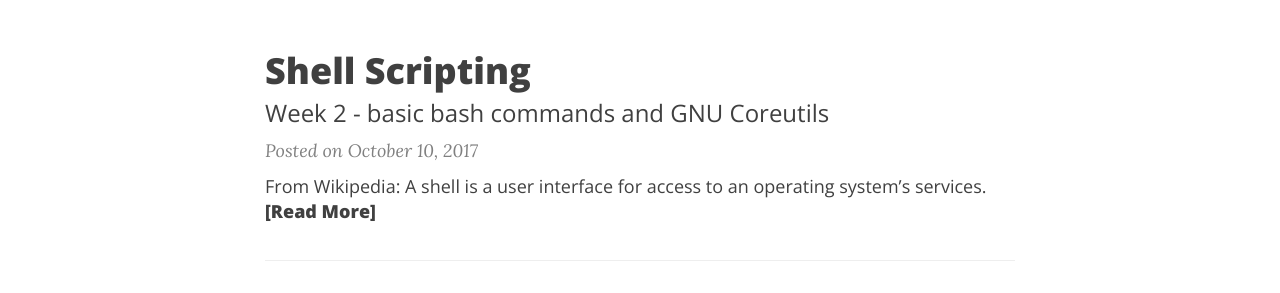
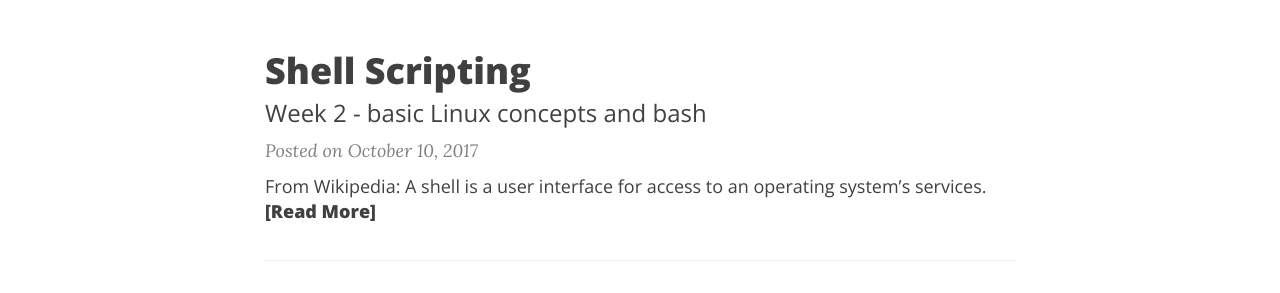
Before and after one commit to wsec/club, a Jekyll site: the page built from docs/index.html, in a window 1280 px wide and 1336 px high. Shown: the part 286-579 px from the top of the window. Built offline with Jekyll 4.4.1, drawn with Linux system fonts in a browser that asks for light colours; nearby versions of some CDN libraries; the list of posts is cut into pages by our own code.

Commit message:
Update README.md and week 2 subtitle

```diff
--- a/docs/_posts/2017-10-10-shell-scripts.md
+++ b/docs/_posts/2017-10-10-shell-scripts.md
@@ -1,7 +1,7 @@
 ---
 layout: post
 title: Shell Scripting
-subtitle: Week 2 - basic bash commands and GNU Coreutils
+subtitle: Week 2 - basic Linux concepts and bash
 bigimg: /img/turtle.jpg
 ---
 
```
Also changed, not shown: README.md.
